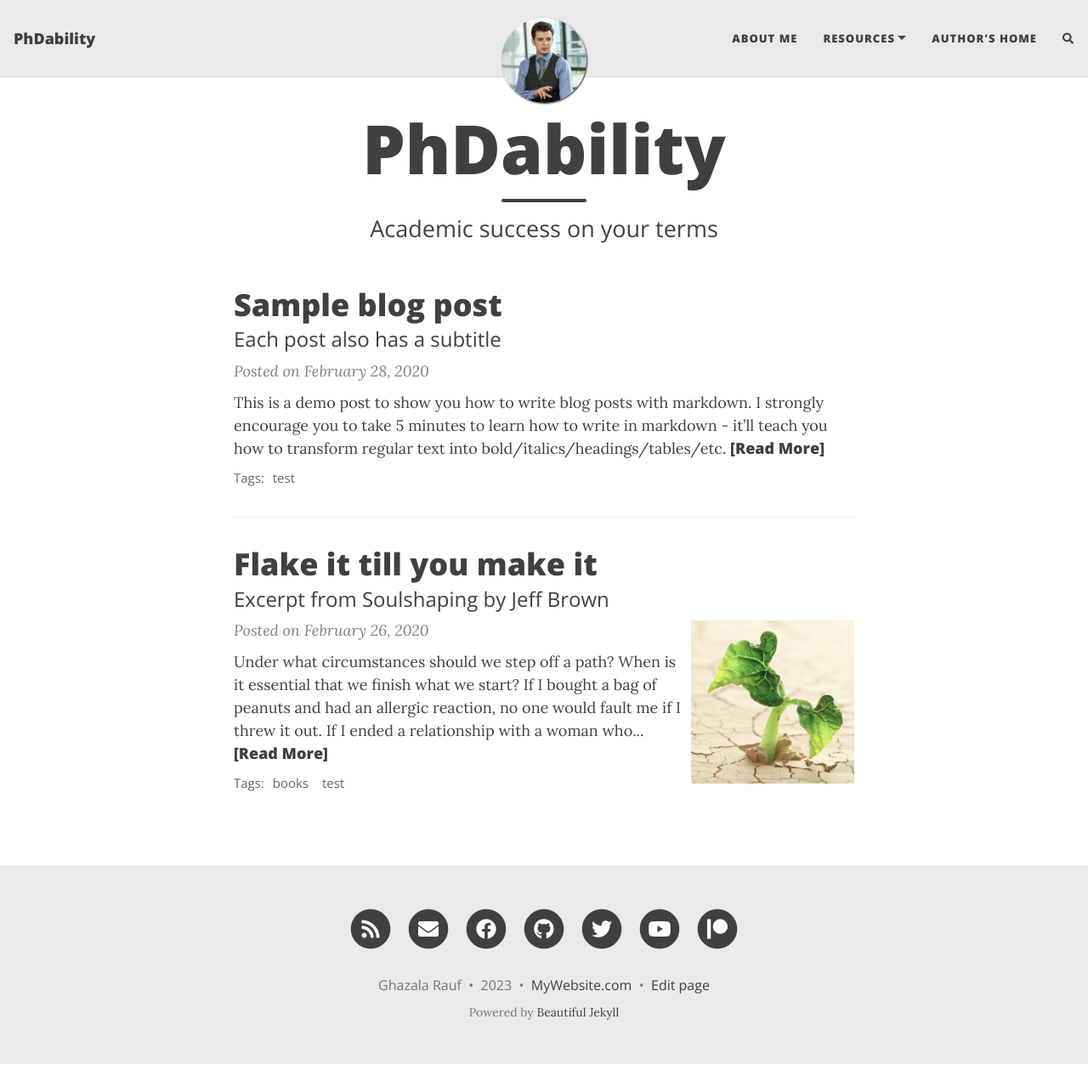
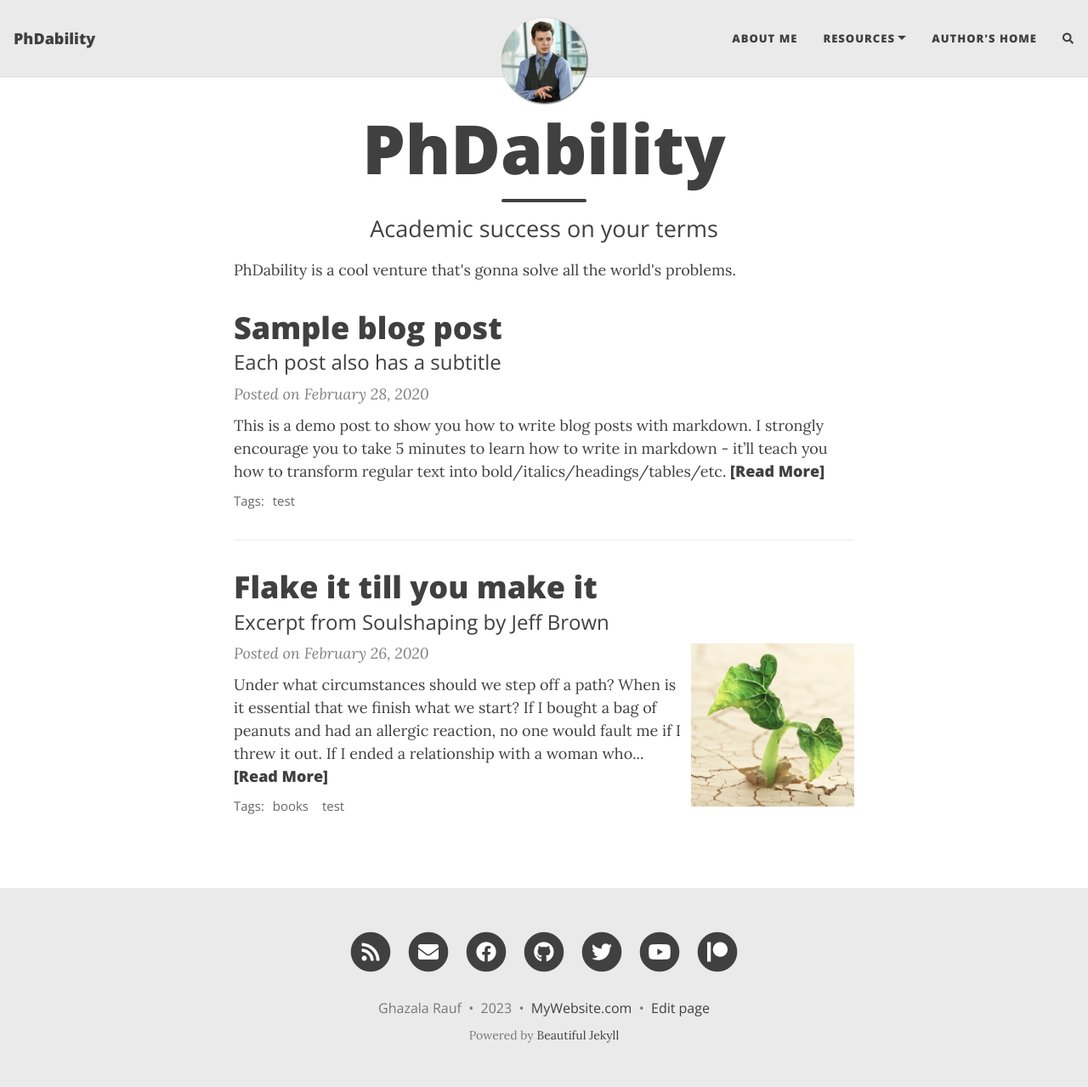
Before and after one commit to ghaxala/ghaxala.github.io, a Jekyll site: the page built from index.html, in a window 1280 px wide and 1279 px high. Shown: the whole window at 85% size. Built offline with Jekyll 4.4.1, drawn with Linux system fonts in a browser that asks for light colours; nearby versions of some CDN libraries; the list of posts is cut into pages by our own code; comment, search, counter and statistics services are not loaded.

Commit message:
Updated index

```diff
--- a/index.html
+++ b/index.html
@@ -3,3 +3,5 @@ layout: home
 title: PhDability
 subtitle: Academic success on your terms
 ---
+
+PhDability is a cool venture that's gonna solve all the world's problems.
```
